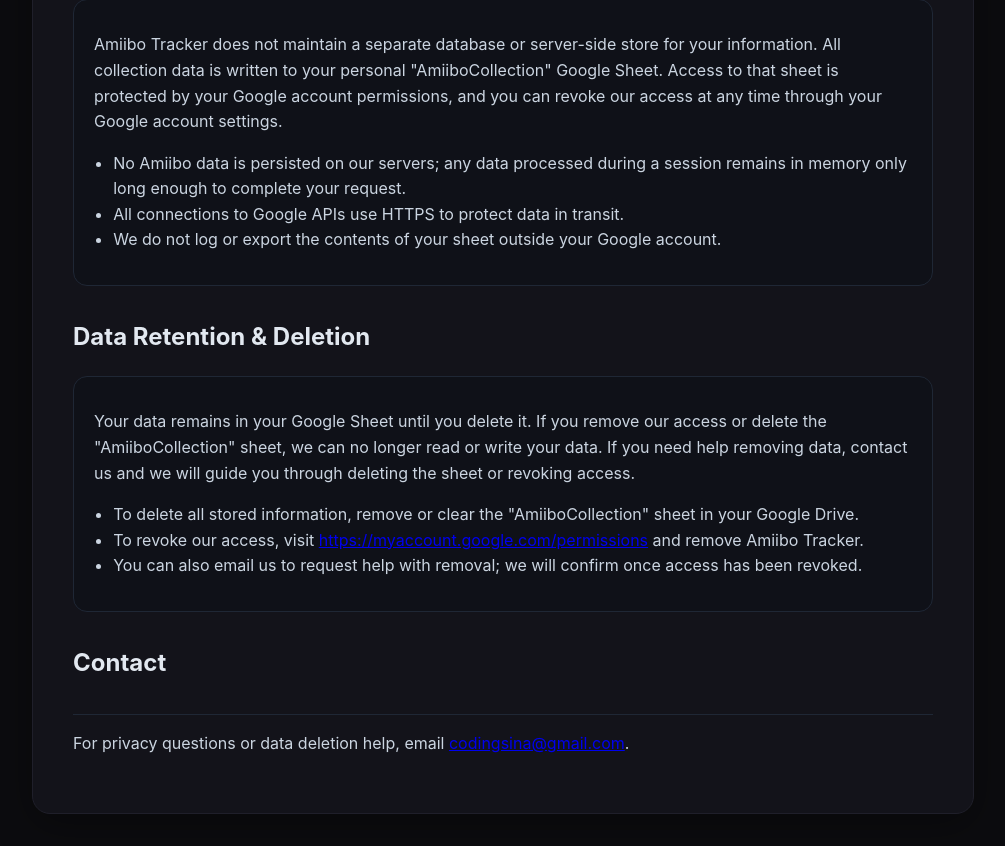
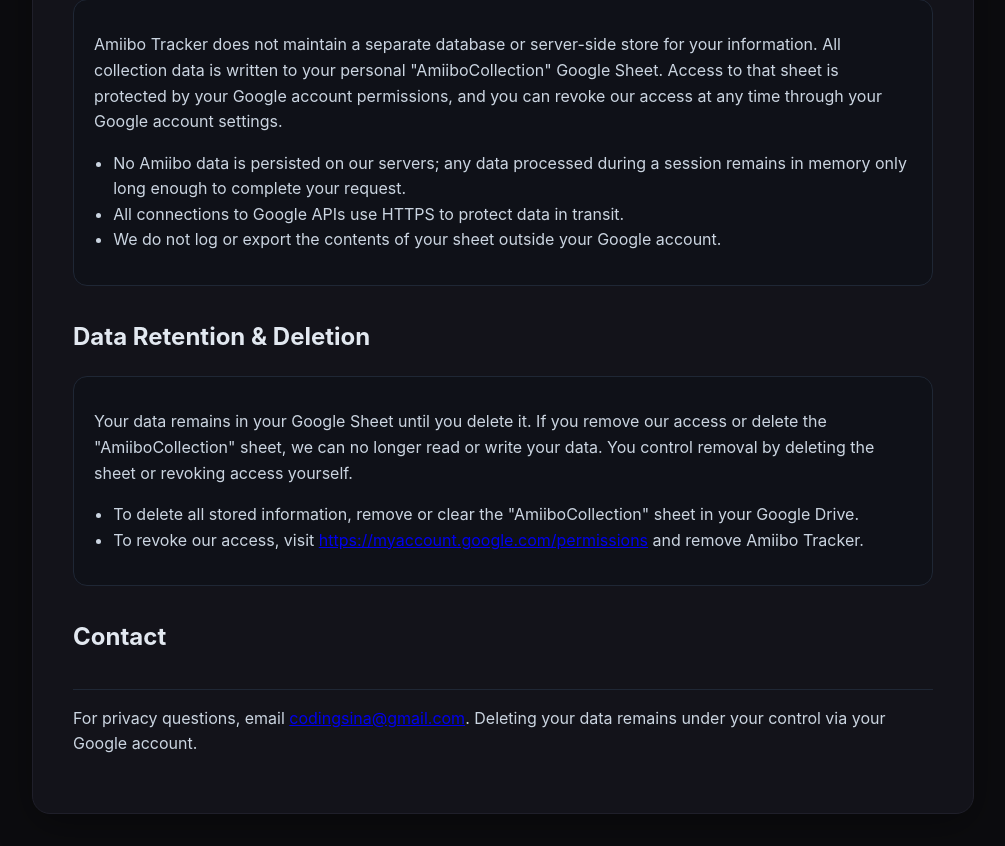
Before and after one commit to Wintersina/amiibo-tracker, a Django app: template tracker/templates/tracker/privacy.html in a window 1280 px wide. Shown: the part 1115-1961 px from the top of the page, without its empty margins (137-1142 px from the left). Run offline with Django 5.2, Linux system fonts and the light colour scheme; the template is opened without the code that fills it, so the values that code supplies are empty.

Commit message:
Clarify user-managed data removal

```diff
--- a/tracker/templates/tracker/privacy.html
+++ b/tracker/templates/tracker/privacy.html
@@ -123,19 +123,17 @@
         <div class="data-card">
             <p>
                 Your data remains in your Google Sheet until you delete it. If you remove our access or delete the "AmiiboCollection"
-                sheet, we can no longer read or write your data. If you need help removing data, contact us and we will guide you through
-                deleting the sheet or revoking access.
+                sheet, we can no longer read or write your data. You control removal by deleting the sheet or revoking access yourself.
             </p>
             <ul>
                 <li>To delete all stored information, remove or clear the "AmiiboCollection" sheet in your Google Drive.</li>
                 <li>To revoke our access, visit <a href="https://myaccount.google.com/permissions" target="_blank" rel="noopener noreferrer">https://myaccount.google.com/permissions</a> and remove Amiibo Tracker.</li>
-                <li>You can also email us to request help with removal; we will confirm once access has been revoked.</li>
             </ul>
         </div>
 
         <h2>Contact</h2>
         <p class="contact">
-            For privacy questions or data deletion help, email <a href="mailto:codingsina@gmail.com">codingsina@gmail.com</a>.
+            For privacy questions, email <a href="mailto:codingsina@gmail.com">codingsina@gmail.com</a>. Deleting your data remains under your control via your Google account.
         </p>
     </main>
 </body>
```
